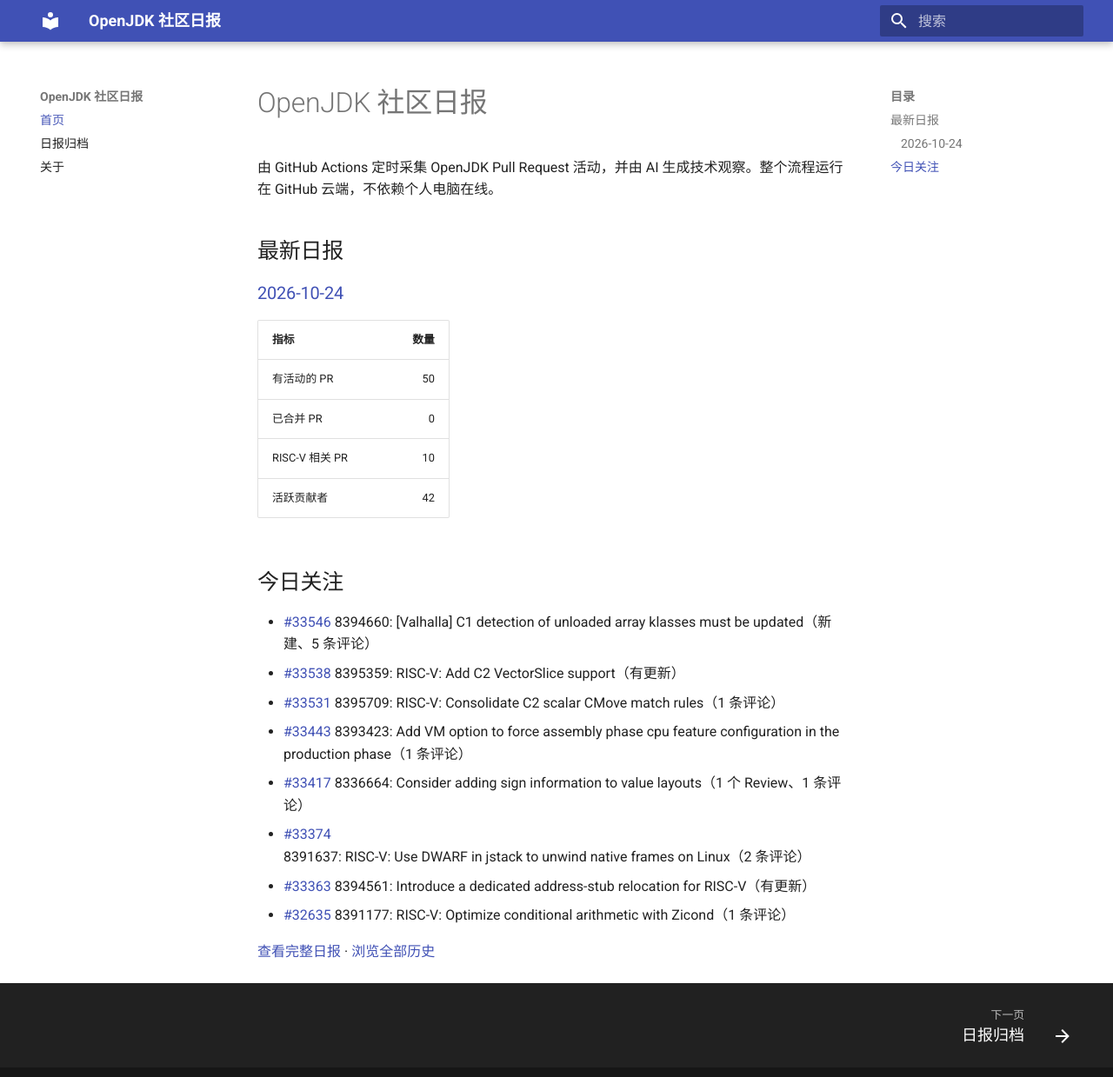
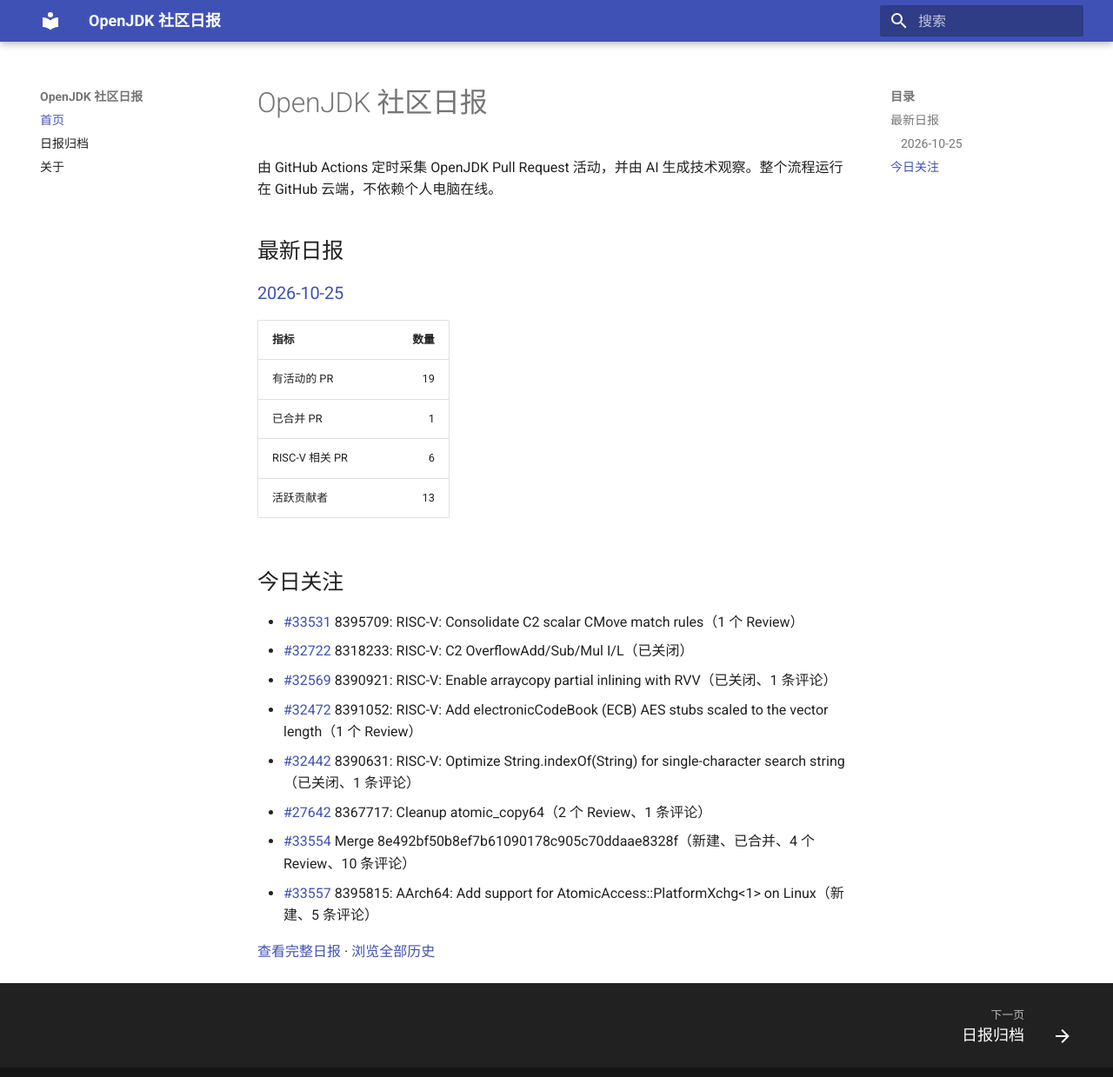
Before and after one commit to DingliZhang/openjdk-daily, an MkDocs documentation site: the page built from docs/index.md, in a window 1280 px wide and 1252 px high. Shown: the top 1239 px of the window at 87% size. Built offline with MkDocs 1.6.1 and Material for MkDocs 9.7.7, drawn with Linux system fonts in a browser that asks for light colours.

Commit message:
report: add OpenJDK daily report

```diff
--- a/docs/index.md
+++ b/docs/index.md
@@ -4,24 +4,24 @@
 
 ## 最新日报
 
-### [2026-10-24](reports/2026/2026-10-24.md)
+### [2026-10-25](reports/2026/2026-10-25.md)
 
 | 指标 | 数量 |
 |---|---:|
-| 有活动的 PR | 50 |
-| 已合并 PR | 0 |
-| RISC-V 相关 PR | 10 |
-| 活跃贡献者 | 42 |
+| 有活动的 PR | 19 |
+| 已合并 PR | 1 |
+| RISC-V 相关 PR | 6 |
+| 活跃贡献者 | 13 |
 
 ## 今日关注
 
-- [#33546](https://github.com/openjdk/jdk/pull/33546) 8394660: [Valhalla] C1 detection of unloaded array klasses must be updated（新建、5 条评论）
-- [#33538](https://github.com/openjdk/jdk/pull/33538) 8395359: RISC-V: Add C2 VectorSlice support（有更新）
-- [#33531](https://github.com/openjdk/jdk/pull/33531) 8395709: RISC-V: Consolidate C2 scalar CMove match rules（1 条评论）
-- [#33443](https://github.com/openjdk/jdk/pull/33443) 8393423: Add VM option to force assembly phase cpu feature configuration in the production phase（1 条评论）
-- [#33417](https://github.com/openjdk/jdk/pull/33417) 8336664: Consider adding sign information to value layouts（1 个 Review、1 条评论）
-- [#33374](https://github.com/openjdk/jdk/pull/33374) 8391637: RISC-V: Use DWARF in jstack to unwind native frames on Linux（2 条评论）
-- [#33363](https://github.com/openjdk/jdk/pull/33363) 8394561: Introduce a dedicated address-stub relocation for RISC-V（有更新）
-- [#32635](https://github.com/openjdk/jdk/pull/32635) 8391177: RISC-V: Optimize conditional arithmetic with Zicond（1 条评论）
+- [#33531](https://github.com/openjdk/jdk/pull/33531) 8395709: RISC-V: Consolidate C2 scalar CMove match rules（1 个 Review）
+- [#32722](https://github.com/openjdk/jdk/pull/32722) 8318233: RISC-V: C2 OverflowAdd/Sub/Mul I/L（已关闭）
+- [#32569](https://github.com/openjdk/jdk/pull/32569) 8390921: RISC-V: Enable arraycopy partial inlining with RVV（已关闭、1 条评论）
+- [#32472](https://github.com/openjdk/jdk/pull/32472) 8391052: RISC-V: Add electronicCodeBook (ECB) AES stubs scaled to the vector length（1 个 Review）
+- [#32442](https://github.com/openjdk/jdk/pull/32442) 8390631: RISC-V: Optimize String.indexOf(String) for single-character search string（已关闭、1 条评论）
+- [#27642](https://github.com/openjdk/jdk/pull/27642) 8367717: Cleanup atomic_copy64（2 个 Review、1 条评论）
+- [#33554](https://github.com/openjdk/jdk/pull/33554) Merge 8e492bf50b8ef7b61090178c905c70ddaae8328f（新建、已合并、4 个 Review、10 条评论）
+- [#33557](https://github.com/openjdk/jdk/pull/33557) 8395815: AArch64: Add support for AtomicAccess::PlatformXchg<1> on Linux（新建、5 条评论）
 
-[查看完整日报](reports/2026/2026-10-24.md) · [浏览全部历史](reports/index.md)
+[查看完整日报](reports/2026/2026-10-25.md) · [浏览全部历史](reports/index.md)
```
Also changed, not shown: docs/reports/2026/2026-10-25.md (added, +121 -0 lines), docs/reports/index.md (+2 -1 lines), 2 other files.
